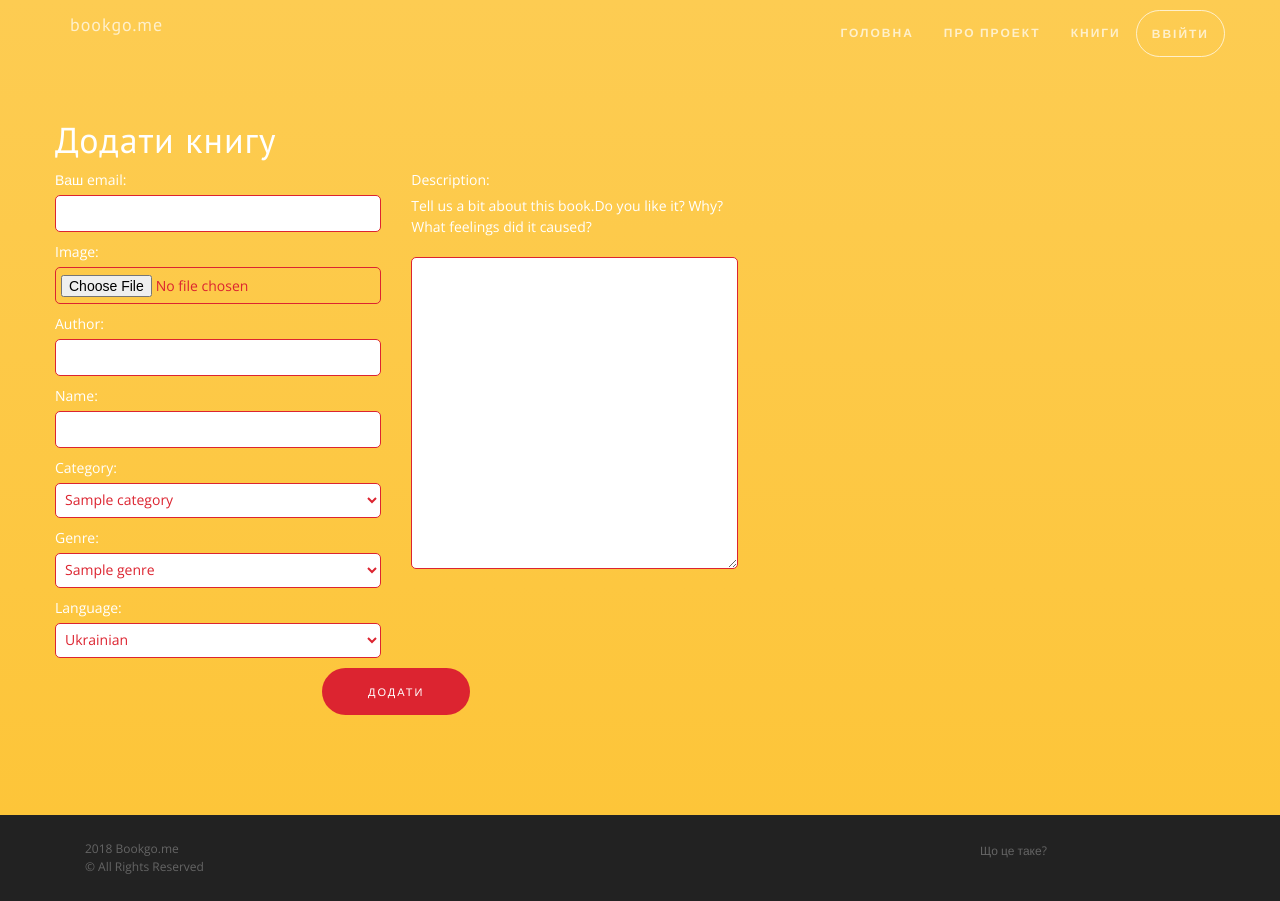
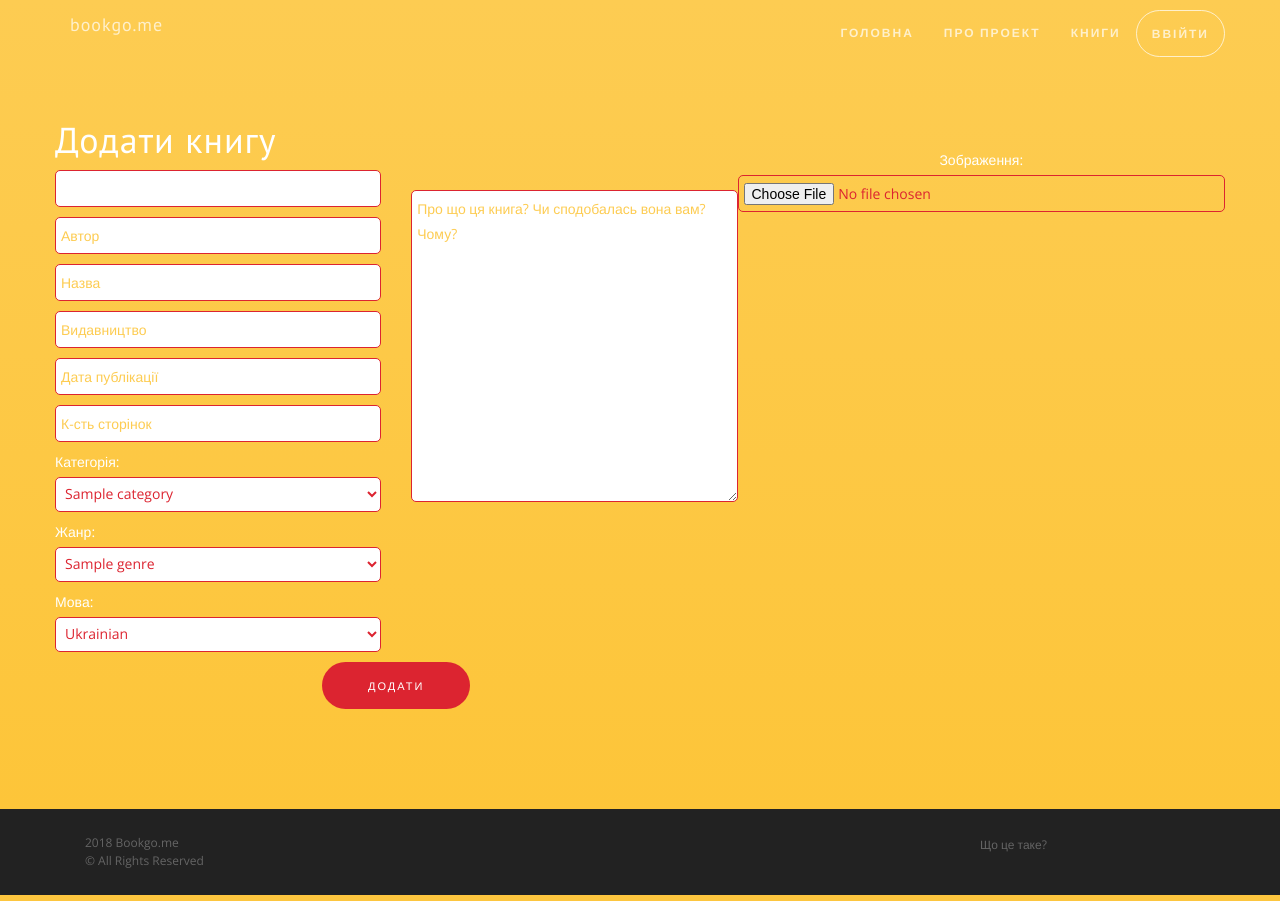
Before and after one commit to dima-kov/bookgo, a Django app: page /book/add in a window 1280 px wide. Run offline with Django 3.2, Linux system fonts and the light colour scheme; tables that the repository leaves empty hold one stand-in row (values such as "Sample post"); some libraries are stand-ins or nearby versions.

Commit message:
Add book fields

```diff
--- a/book/forms.py
+++ b/book/forms.py
@@ -88,19 +88,22 @@ class AddBookForm(forms.ModelForm):
     class Meta:
         model = Book
         fields = (
-            'author', 'name', 'description', 'photo', 'category', 'genre',
-            'language',
+            'author', 'name', 'description', 'publisher', 'publishing_date',
+            'pages', 'photo', 'category', 'genre', 'language',
         )
         widgets = {
-            'description': forms.Textarea(attrs={'rows': 12}),
+            'author': forms.TextInput(attrs={'placeholder': _('Автор')}),
+            'name': forms.TextInput(attrs={'placeholder': _('Назва')}),
+            'publisher': forms.TextInput(attrs={'placeholder': _('Видавництво')}),
+            'pages': forms.TextInput(attrs={'placeholder': _('К-сть сторінок')}),
+            'publishing_date': forms.DateInput(attrs={'placeholder': _('Дата публікації')}),
+
             'category': ModelSelect2(url='book:category-autocomplete'),
             'genre': ModelSelect2(url='book:genre-autocomplete'),
-        }
-        help_texts = {
-            'description': _(
-                'Tell us a bit about this book.'
-                'Do you like it? Why? What feelings did it caused?'
-            ),
+            'description': forms.Textarea(attrs={
+                'rows': 12,
+                'placeholder': 'Про що ця книга? Чи сподобалась вона вам? Чому?',
+            }),
         }
 
     def __init__(self, *args, **kwargs):
--- a/book/models.py
+++ b/book/models.py
@@ -73,29 +73,42 @@ class Book(models.Model):
     )
 
     created = models.DateTimeField(
-        verbose_name=_('Creation date'),
+        verbose_name=_('Додано'),
         auto_now_add=True,
     )
     author = models.CharField(
         max_length=250,
-        verbose_name=_('Author'),
+        verbose_name=_('Автор'),
     )
     name = models.CharField(
         max_length=250,
-        verbose_name=_('Name'),
+        verbose_name=_('Назва'),
     )
     description = models.TextField(
-        verbose_name=_('Description'),
+        verbose_name=_('Опис'),
         default="",
+    )
+    publisher = models.CharField(
+        max_length=255,
+        verbose_name=_('Видавництво'),
+        null=True, blank=True,
+    )
+    publishing_date = models.DateField(
+        verbose_name=_('Дата видавництва'),
+        null=True, blank=True,
+    )
+    pages = models.PositiveIntegerField(
+        verbose_name=_('Кількість сторінок'),
+        null=True, blank=True,
     )
     photo = models.ImageField(
         upload_to='books_image',
-        verbose_name=_('Image'),
+        verbose_name=_('Зображення'),
         default="",
     )
     owner = models.ForeignKey(
         settings.AUTH_USER_MODEL,
-        verbose_name=_('Owner'),
+        verbose_name=_('Власник'),
         related_name='books',
         null=True,
         on_delete=models.CASCADE,
@@ -103,20 +116,20 @@ class Book(models.Model):
     category = models.ForeignKey(
         Category,
         related_name='books',
-        verbose_name=_('Category'),
+        verbose_name=_('Категорія'),
         default=1,
         on_delete=models.CASCADE,
     )
     language = models.CharField(
         max_length=2,
         choices=LANGUAGES,
-        verbose_name=_('Language'),
+        verbose_name=_('Мова'),
         default=UKRAINIAN,
     )
     genre = models.ForeignKey(
         Genre,
         related_name='books',
-        verbose_name=_('Genre'),
+        verbose_name=_('Жанр'),
         default=1,
         on_delete=models.CASCADE,
     )
@@ -124,11 +137,11 @@ class Book(models.Model):
         choices=BOOK_STATUS,
         max_length=2,
         default=AVAILABLE,
-        verbose_name=_('Status')
+        verbose_name=_('Статус')
     )
     club = models.ForeignKey(
         'club.Club',
-        verbose_name=_('Club'),
+        verbose_name=_('Клуб'),
         on_delete=models.CASCADE,
         null=True, blank=True,
     )
@@ -136,8 +149,8 @@ class Book(models.Model):
     objects = BookManager()
 
     class Meta:
-        verbose_name = _("Book")
-        verbose_name_plural = _("Books")
+        verbose_name = _("Книга")
+        verbose_name_plural = _("Книги")
         ordering = ['-created']
 
     def __str__(self):
--- a/book/templates/book/add.html
+++ b/book/templates/book/add.html
@@ -52,22 +52,24 @@
 
                                 <div class="col-md-6 col-sm-6">
                                     {% if not request.user.is_authenticated %}
-                                        {{ form.email.label_tag }}
                                         <strong>{{ form.email.errors.as_text }}</strong>
                                         {{ form.email }}
                                     {% endif %}
 
-                                    {{ form.photo.label_tag }}
-                                    <strong>{{ form.photo.errors.as_text }}</strong>
-                                    {{ form.photo }}
-
-                                    {{ form.author.label_tag }}
                                     <strong>{{ form.author.errors.as_text }}</strong>
                                     {{ form.author }}
 
-                                    {{ form.name.label_tag }}
                                     <strong>{{ form.name.errors.as_text }}</strong>
                                     {{ form.name }}
+
+                                    <strong>{{ form.publisher.errors.as_text }}</strong>
+                                    {{ form.publisher }}
+
+                                    <strong>{{ form.publishing_date.errors.as_text }}</strong>
+                                    {{ form.publishing_date }}
+
+                                    <strong>{{ form.pages.errors.as_text }}</strong>
+                                    {{ form.pages }}
 
                                     <div class="autocomplete">
                                         {{ form.category.label_tag }}
@@ -87,14 +89,11 @@
                                 </div>
 
                                 <div class="col-md-6 col-sm-6">
-                                    {{ form.description.label_tag }}
-                                    <p class="">{{ form.description.help_text }}</p>
+                                    <p>{{ form.description.help_text }}</p>
                                     <strong>{{ form.description.errors.as_text }}</strong>
                                     {{ form.description }}
-
                                 </div>
                             </div>
-
                         </div>
                         <div class="text-center">
                             <button type="submit" class="btn btn-filled-tertiary btn-xl">{% trans "Додати" %}</button>
@@ -103,6 +102,9 @@
                     <div class="col-md-5 col-sm-12 text-center">
                         <div class="row">
                             <div id="cropper"></div>
+                            {{ form.photo.label_tag }}
+                            <strong>{{ form.photo.errors.as_text }}</strong>
+                            {{ form.photo }}
                         </div>
                     </div>
                 </div>
```
Also changed, not shown: book/migrations/0024_auto_20181229_1609.py (added).
